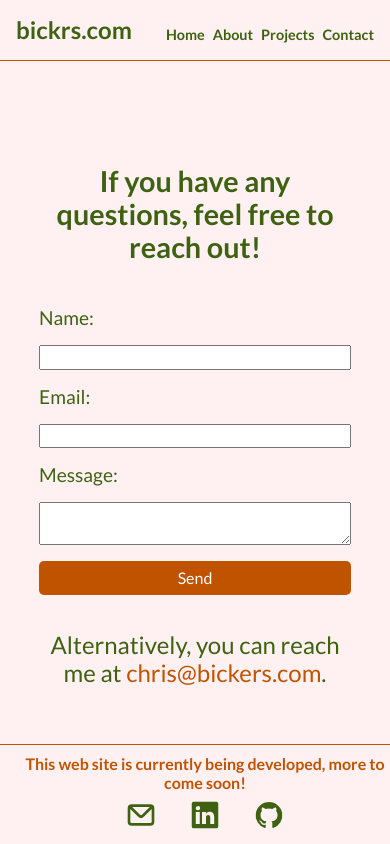
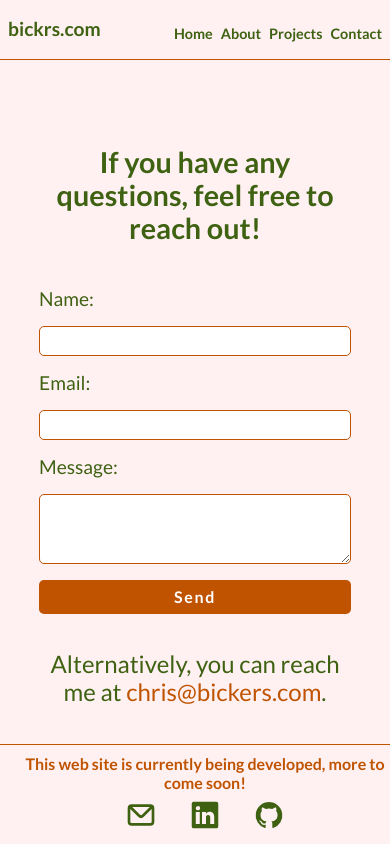
Before and after one commit to chrisbee2812/bickrs, a React (Vite) app: page /contact in a window 390 px wide. Built offline with nearby package versions, Linux system fonts and the light colour scheme.

Commit message:
style updates

```diff
--- a/src/styles/contact.css
+++ b/src/styles/contact.css
@@ -32,6 +32,19 @@
     margin-top: 1em;
 }
 
+input, textarea {
+    border: 1px solid #c05300;
+    border-radius: 5px;
+}
+
+input {
+    height: 1.6em;
+}
+
+textarea {
+    height: 4em;
+}
+
 label {
     font-size: 1.2rem;
     color: #3f6212;
@@ -40,6 +53,8 @@ label {
 button {
     background-color: #c05300;
     color: #fff;
+    font-weight: bold;
+    letter-spacing: 0.1rem;;
     border: none;
     padding: 0.5em 1em;
     font-size: 1.2rem;
--- a/src/styles/header.css
+++ b/src/styles/header.css
@@ -50,8 +50,8 @@ header h1 {
         height: auto;
     }
     header nav {
-        padding-left: 1em;
-        padding-right: 1em;
+        padding-left: 0.5em;
+        padding-right: 0.5em;
     }
 
     header nav ul {
@@ -59,7 +59,7 @@ header h1 {
     }
 
     header h1 {
-        font-size: 1.5rem;
+        font-size: 1.2rem;
     }
 
     .nav-link {
--- a/src/styles/projects.css
+++ b/src/styles/projects.css
@@ -4,7 +4,6 @@
   align-items: center;
   justify-content: center;
   height: 100vh;
-  background-color: #f0f0f0;
 }
 
 h4 {
@@ -12,3 +11,15 @@ h4 {
   font-size: 4rem;
   margin: 0;
 }
+
+@media only screen and (max-width: 460px) {
+    .projects h4 {
+        font-size: 2rem;
+    }
+}
+
+@media only screen and (min-width: 461px) and (max-width: 600px) {
+    .projects h4 {
+        font-size: 3rem;
+    }
+}
```
